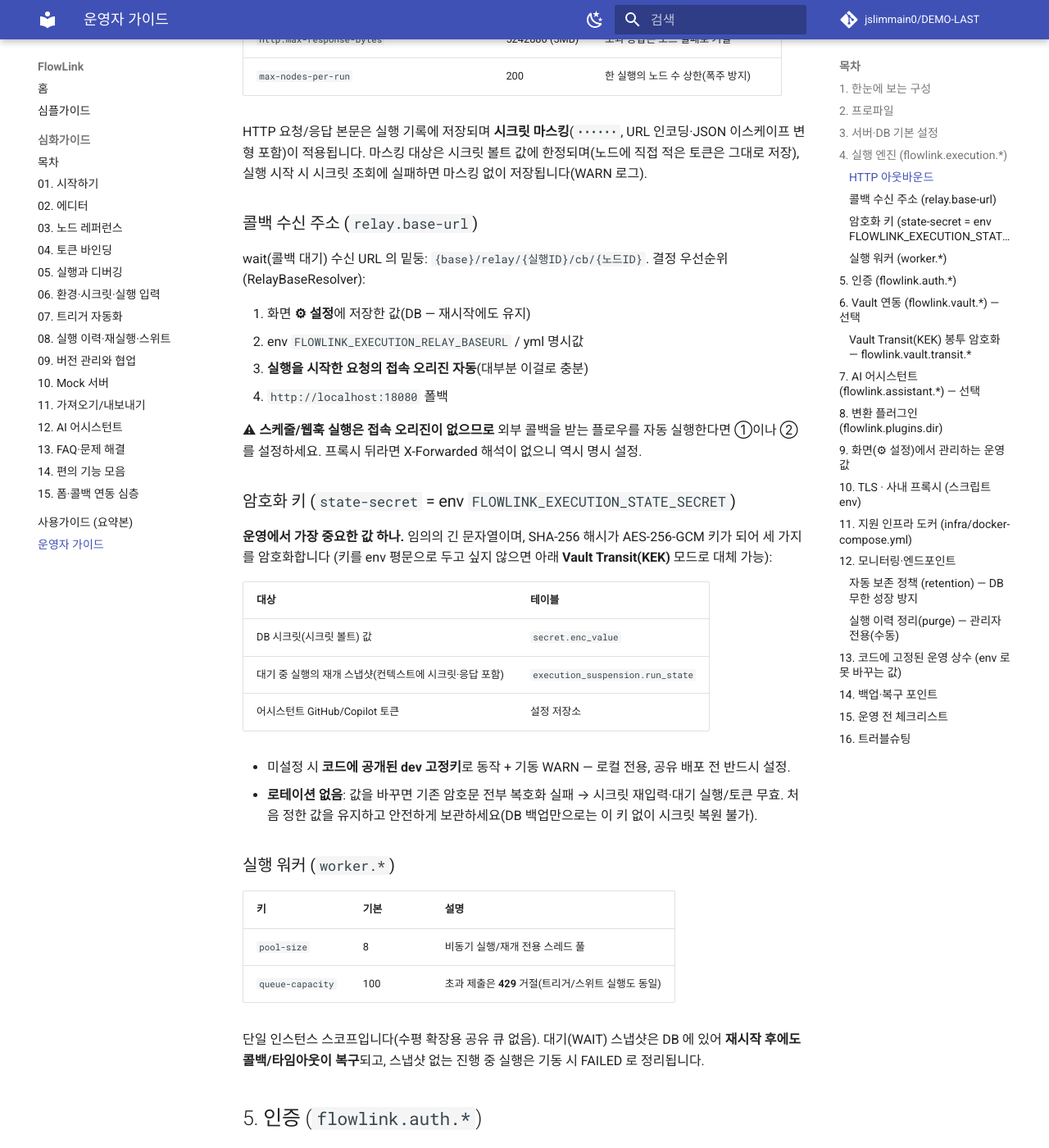
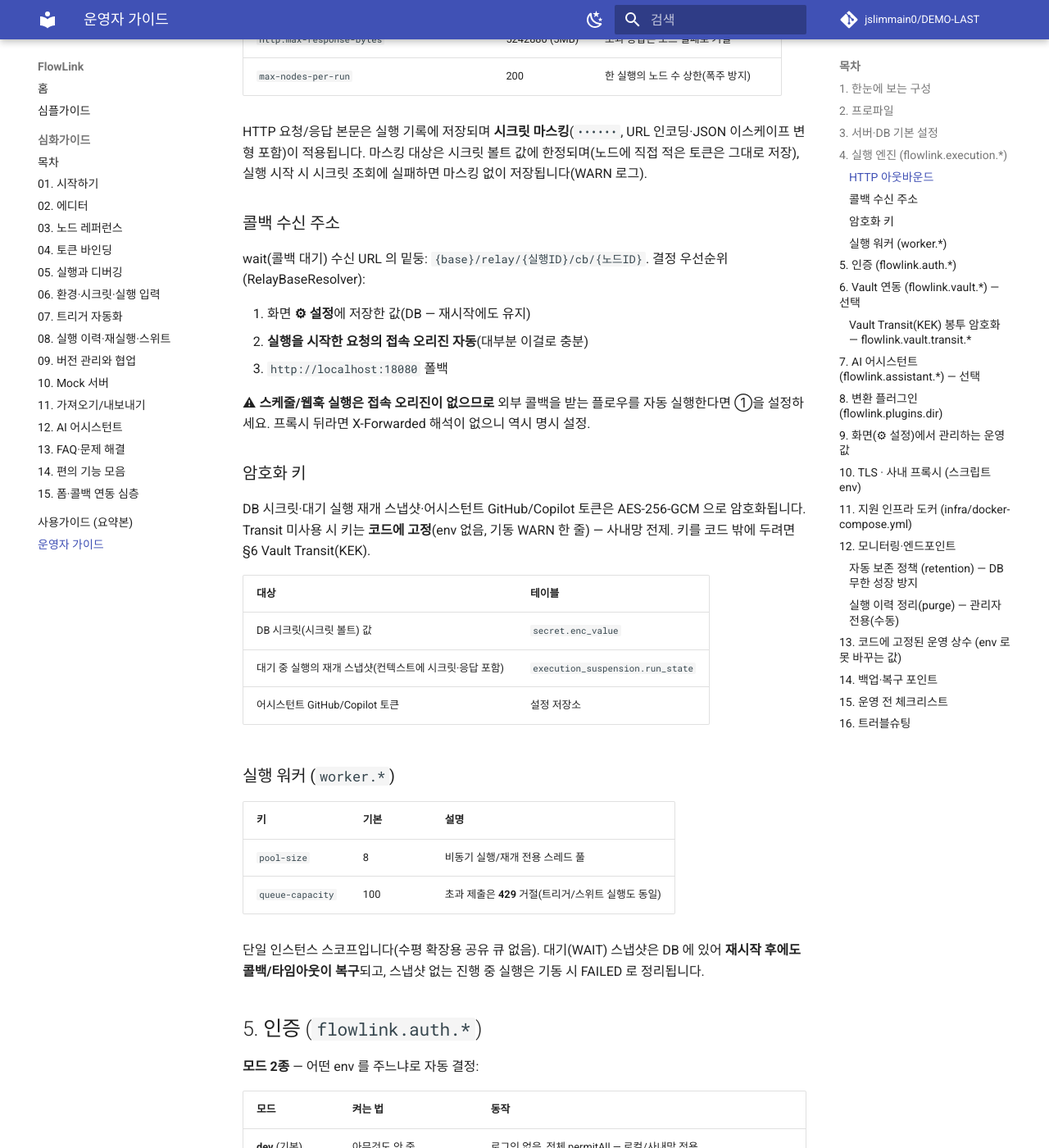
Before and after one commit to jslimmain0/DEMO-LAST, an MkDocs documentation site: the page built from docs/운영가이드.md, in a window 1280 px wide and 1400 px high, scrolled down 2388 px. Shown: the whole window at 82% size. Built offline with MkDocs 1.6.1 and Material for MkDocs 9.7.7, drawn with Linux system fonts in a browser that asks for light colours; comment, search, counter and statistics services are not loaded; some of the changed text lies outside the part shown.

Commit message:
refactor(execution): 콜백 base env(relay.base-url)·state-secret 제거 — 화면 설정→오리진, 로컬 암호화는 고정키
- ExecutionProperties: Relay 클래스·stateSecret 삭제(생성자 http, maxNodesPerRun, worker)
- RelayBaseResolver: 화면 설정(DB) → 요청 오리진 → http://localhost:18080 (env 단계·ExecutionProperties 의존 삭제)
- StateCrypto: 인자 없는 생성자 하나, isDevKey 삭제 — DEV_SECRET 값은 유지(기존 dev 키 데이터 호환)
- CryptoConfig: ExecutionProperties 주입 제거, Transit 미사용 시 WARN 한 줄 "Transit 미사용 — 고정키로 로컬 암호화(사내망 전제)"
- application.yml execution.relay 블록 삭제
- 테스트: StateCryptoTest wrongKeyFails/devKeyFlag 삭제(187 → 185), CryptoConfigTest·RunStateSnapshotTest·AssistantOAuthLinkTest 생성자 수정
- 문서: backend/infra README, 운영가이드(§4 콜백/암호화 키, §6, §13 고정 상수 행, §14~16), CLAUDE.md(요약 항목 + 2026-09-14 섹션 + 이력 표기)

⚠ FLOWLINK_EXECUTION_STATE_SECRET 을 설정해 쓰던 DB 는 시크릿·대기 스냅샷·Copilot 토큰 복호화 불가 — 배포 전 Transit 이관 또는 시크릿 재입력.
⚠ 남은 FLOWLINK_EXECUTION_RELAY_BASEURL env 는 조용히 무시됨 — 스케줄/웹훅 실행의 콜백 base 는 ⚙ 설정에 저장.

Co-Authored-By: Claude Fable 5.1 <noreply@anthropic.com>

```diff
--- a/backend/src/main/resources/application.yml
+++ b/backend/src/main/resources/application.yml
@@ -47,11 +47,6 @@ flowlink:
       read-timeout-ms: 30000
       max-response-bytes: 5242880        # 5MB 초과 응답은 거절
     max-nodes-per-run: 200               # 폭주 방지
-    relay:
-      # wait 콜백 수신 URL base — {base}/relay/{execId}/cb/{nodeId} (백엔드가 직접 수신·재개).
-      # 미설정 시: 화면 설정(설정 다이얼로그)에 저장한 값 → 접속한 주소(오리진) 자동 순으로 결정(RelayBaseResolver).
-      # env FLOWLINK_EXECUTION_RELAY_BASEURL 또는 아래 값으로 명시하면 자동보다 우선한다.
-      base-url: ${FLOWLINK_EXECUTION_RELAY_BASEURL:}
   # AI 어시스턴트(자연어 → 플로우). 자격은 사용자별 GitHub 로그인(Copilot 연결) — 미연결이면 stub 모드(샘플 그래프).
   assistant:
     max-tokens: ${FLOWLINK_ASSISTANT_MAX_TOKENS:16384}   # 응답 최대 토큰. Copilot 은 모델별 출력 한도(/models max_output_tokens)로 자동 클램프
--- a/docs/운영가이드.md
+++ b/docs/운영가이드.md
@@ -54,29 +54,25 @@ yml 고정값 중 알아둘 것: Hikari 풀 **10**, 업로드(플러그인 JAR)
 HTTP 요청/응답 본문은 실행 기록에 저장되며 **시크릿 마스킹**(`••••••`, URL 인코딩·JSON 이스케이프 변형 포함)이 적용됩니다.
 마스킹 대상은 시크릿 볼트 값에 한정되며(노드에 직접 적은 토큰은 그대로 저장), 실행 시작 시 시크릿 조회에 실패하면 마스킹 없이 저장됩니다(WARN 로그).
 
-### 콜백 수신 주소 (`relay.base-url`)
+### 콜백 수신 주소
 wait(콜백 대기) 수신 URL 의 밑둥: `{base}/relay/{실행ID}/cb/{노드ID}`. 결정 우선순위(RelayBaseResolver):
 
 1. 화면 **⚙ 설정**에 저장한 값(DB — 재시작에도 유지)
-2. env `FLOWLINK_EXECUTION_RELAY_BASEURL` / yml 명시값
-3. **실행을 시작한 요청의 접속 오리진 자동**(대부분 이걸로 충분)
-4. `http://localhost:18080` 폴백
+2. **실행을 시작한 요청의 접속 오리진 자동**(대부분 이걸로 충분)
+3. `http://localhost:18080` 폴백
 
-⚠ **스케줄/웹훅 실행은 접속 오리진이 없으므로** 외부 콜백을 받는 플로우를 자동 실행한다면 ①이나 ② 를 설정하세요.
+⚠ **스케줄/웹훅 실행은 접속 오리진이 없으므로** 외부 콜백을 받는 플로우를 자동 실행한다면 ①을 설정하세요.
 프록시 뒤라면 X-Forwarded 해석이 없으니 역시 명시 설정.
 
-### 암호화 키 (`state-secret` = env `FLOWLINK_EXECUTION_STATE_SECRET`)
-**운영에서 가장 중요한 값 하나.** 임의의 긴 문자열이며, SHA-256 해시가 AES-256-GCM 키가 되어 세 가지를 암호화합니다
-(키를 env 평문으로 두고 싶지 않으면 아래 **Vault Transit(KEK)** 모드로 대체 가능):
+### 암호화 키
+DB 시크릿·대기 실행 재개 스냅샷·어시스턴트 GitHub/Copilot 토큰은 AES-256-GCM 으로 암호화됩니다.
+Transit 미사용 시 키는 **코드에 고정**(env 없음, 기동 WARN 한 줄) — 사내망 전제. 키를 코드 밖에 두려면 §6 Vault Transit(KEK).
 
 | 대상 | 테이블 |
 |---|---|
 | DB 시크릿(시크릿 볼트) 값 | `secret.enc_value` |
 | 대기 중 실행의 재개 스냅샷(컨텍스트에 시크릿·응답 포함) | `execution_suspension.run_state` |
 | 어시스턴트 GitHub/Copilot 토큰 | 설정 저장소 |
-
-- 미설정 시 **코드에 공개된 dev 고정키**로 동작 + 기동 WARN — 로컬 전용, 공유 배포 전 반드시 설정.
-- **로테이션 없음**: 값을 바꾸면 기존 암호문 전부 복호화 실패 → 시크릿 재입력·대기 실행/토큰 무효. 처음 정한 값을 유지하고 안전하게 보관하세요(DB 백업만으로는 이 키 없이 시크릿 복원 불가).
 
 ### 실행 워커 (`worker.*`)
 | 키 | 기본 | 설명 |
@@ -161,10 +157,8 @@ vault write -field=secret_id -f auth/approle/role/flowlink/secret-id  # → FLOW
   (조용히 로컬 키로 내려앉지 않음). Transit 모드에선 Vault 가 **상시 의존**입니다 — Vault 다운 중에는
   시크릿 사용 실행·대기 재개·Copilot 토큰 복호화가 실패하고, 재시작도 불가. 운영 Vault 는 HA 구성을 권장.
 - **자동 이관**: 첫 기동 시 `secret` 테이블의 레거시 행을 일괄 재암호화합니다(로그 "시크릿 N건을 … 재암호화").
-  이후 `FLOWLINK_EXECUTION_STATE_SECRET` env 는 제거해도 됩니다(레거시 형식 데이터가 남아 있는 동안만 필요 —
-  재개 스냅샷은 단명이라 자연 소멸, Copilot 토큰은 재연결 시 이관).
 - **KEK 로테이션**: `vault write -f transit/keys/flowlink/rotate` — 새 암호문은 새 버전으로, 옛 버전 복호화는 Vault 가
-  계속 지원하므로 **앱 데이터 재암호화 없이** 키를 돌릴 수 있습니다(state-secret 방식과의 결정적 차이).
+  계속 지원하므로 **앱 데이터 재암호화 없이** 키를 돌릴 수 있습니다(로컬 고정키 방식과의 결정적 차이).
 - 성능: 시크릿 복호화는 실행당 **batch 1회 호출**로 묶입니다. Vault 왕복(수 ms~) 이 실행마다 추가됩니다.
 
 ## 7. AI 어시스턴트 (`flowlink.assistant.*`) — 선택
@@ -264,20 +258,19 @@ curl -X POST ... -d '{"olderThanDays":90}'
 | Mock TCP 포트 허용 범위 | 1024~65535 | 바인딩 실패/충돌은 저장 시 400 |
 | Vault Transit 호출 타임아웃 | 3초 | `TransitCrypto`/`AppRoleTokenSource` |
 | wait 타임아웃 기본값 | 120초 | 노드에서 개별 설정(0 이하도 120 처리) |
+| 앱 암호화 로컬 키(Transit 미사용 시) | 고정 | `StateCrypto` — env 로 바꿀 수 없음, 키 보호는 Vault Transit(§6) |
 
 ## 14. 백업·복구 포인트
 
 - **DB 전체**(Oracle 또는 H2 `.mv.db`): 플로우·버전·실행 이력·Mock 정의·시크릿·트리거·설정 전부.
-- **`FLOWLINK_EXECUTION_STATE_SECRET`**: DB 백업과 **한 세트** — 이 키 없이는 시크릿/대기 스냅샷 복호화 불가.
 - 브라우저 localStorage(환경 변수·즐겨찾기·실행 입력값)는 **개인 스코프라 서버 백업에 없음** — 팀 공유가 필요한 값은 시크릿 볼트/문서로.
 
 ## 15. 운영 전 체크리스트
 
-- [ ] `FLOWLINK_EXECUTION_STATE_SECRET` 설정(강한 랜덤) + 안전 보관 — **이후 변경 금지**
 - [ ] 인증 모드 결정 — GitHub 모드면 `FLOWLINK_AUTH_GITHUB_ENABLED=true` + **jwt-secret**(`FLOWLINK_AUTH_JWT_SECRET`) — 기동 후 **운영자가 가장 먼저 로그인**(첫 로그인 계정이 전역 ADMIN)
 - [ ] GitHub 게스트 모드의 개방 범위(§5 ⚠) 수용 가능한지 — 외부 노출이면 네트워크 차단 검토
 - [ ] DB 계정/비번 교체(`FLOWLINK_DB_USER/PASSWORD`), `SPRING_PROFILES_ACTIVE=dev` + `FLOWLINK_DB_URL`
-- [ ] 콜백 수신 주소 — 외부 게이트웨이/스케줄 실행을 쓰면 ⚙ 설정 또는 env 로 명시
+- [ ] 콜백 수신 주소 — 외부 게이트웨이/스케줄 실행을 쓰면 ⚙ 설정에 명시
 - [ ] Vault 쓰면 **AppRole**(§6 스코프 정책 + role_id/secret_id) — 루트/고정 토큰은 dev 전용
 - [ ] 실패 알림 웹훅(⚙ 설정) 등록
 - [ ] 어시스턴트: Copilot 연결 허용 여부(외부 전송 정책), 허용 시 `FLOWLINK_ASSISTANT_MAX_TOKENS=16384` 검토
@@ -289,11 +282,11 @@ curl -X POST ... -d '{"olderThanDays":90}'
 | 증상 | 원인/조치 |
 |---|---|
 | **기동 실패: jwt-secret 필요** | github-enabled 인데 서명키 없음(fail-closed). env `FLOWLINK_AUTH_JWT_SECRET` 설정 |
-| 기동 WARN: "dev 고정키로 동작 중" | `FLOWLINK_EXECUTION_STATE_SECRET` 미설정 — 로컬이면 무시 가능, 공유 배포면 설정 |
+| 기동 WARN: "Transit 미사용 — 고정키로 로컬 암호화" | 정상(로컬/사내망). 키를 코드 밖에 두려면 Vault Transit(§6) |
 | 실행 요청이 **429** | 워커 큐 포화(`worker.queue-capacity`) — 동시 실행 줄이거나 풀/큐 확대. 어시스턴트 429 는 `max-concurrent` 벌크헤드 |
 | HTTP 노드가 "응답 크기 초과" | `http.max-response-bytes`(5MB) — 필요 시 확대 |
-| 시크릿이 복호화 안 됨(AEADBadTagException) | state-secret 이 바뀜 — 원래 키로 복귀하거나 시크릿 전체 재입력 |
-| **기동 실패: Vault Transit 헬스체크/Connection refused** | Transit 모드(fail-closed)인데 Vault 다운/토큰 오류 — Vault 를 살리거나 `FLOWLINK_VAULT_TRANSIT_ENABLED` 를 끄고 기동(레거시 데이터는 state-secret 으로 계속 열림) |
+| 시크릿이 복호화 안 됨(AEADBadTagException) | 다른 키로 암호화된 데이터(옛 버전에서 개별 키를 쓰던 DB 등) — 시크릿 전체 재입력 |
+| **기동 실패: Vault Transit 헬스체크/Connection refused** | Transit 모드(fail-closed)인데 Vault 다운/토큰 오류 — Vault 를 살리거나 `FLOWLINK_VAULT_TRANSIT_ENABLED` 를 끄고 기동(레거시 데이터는 로컬 고정키로 계속 열림) |
 | 콜백이 안 옴 | 수신 주소가 외부 도달 불가(§4 우선순위 확인). 실행 로그의 수신 URL 로 `curl` 해 보기 |
 | stop/status 가 프로세스를 못 찾음 | `.sh` 와 `.ps1` 혼용 — PID 파일 규약이 다름. 같은 세트로만 |
 | 대형 플로우를 AI 가 잘라서 줌 | `FLOWLINK_ASSISTANT_MAX_TOKENS`(기본 16384)를 올린다 — Copilot 은 모델 출력 한도가 상한(§7) |
```
Also changed, not shown: CLAUDE.md (+10 -4 lines), backend/README.md (+1 -1 lines), infra/README.md (+1 -1 lines), 11 other files.
